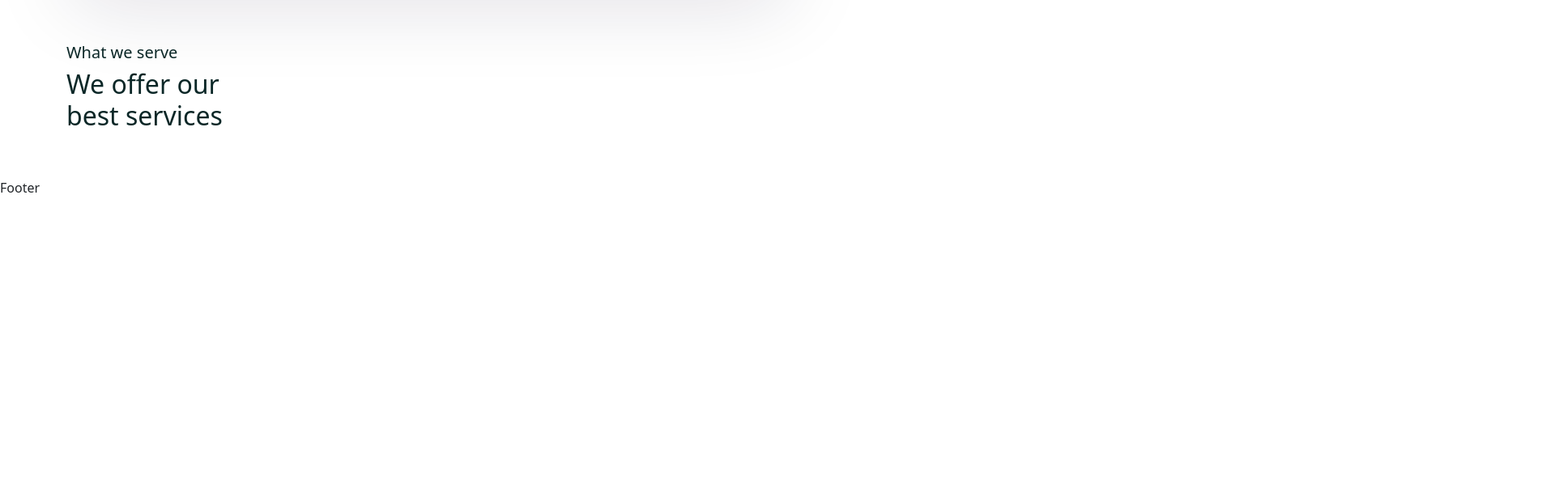
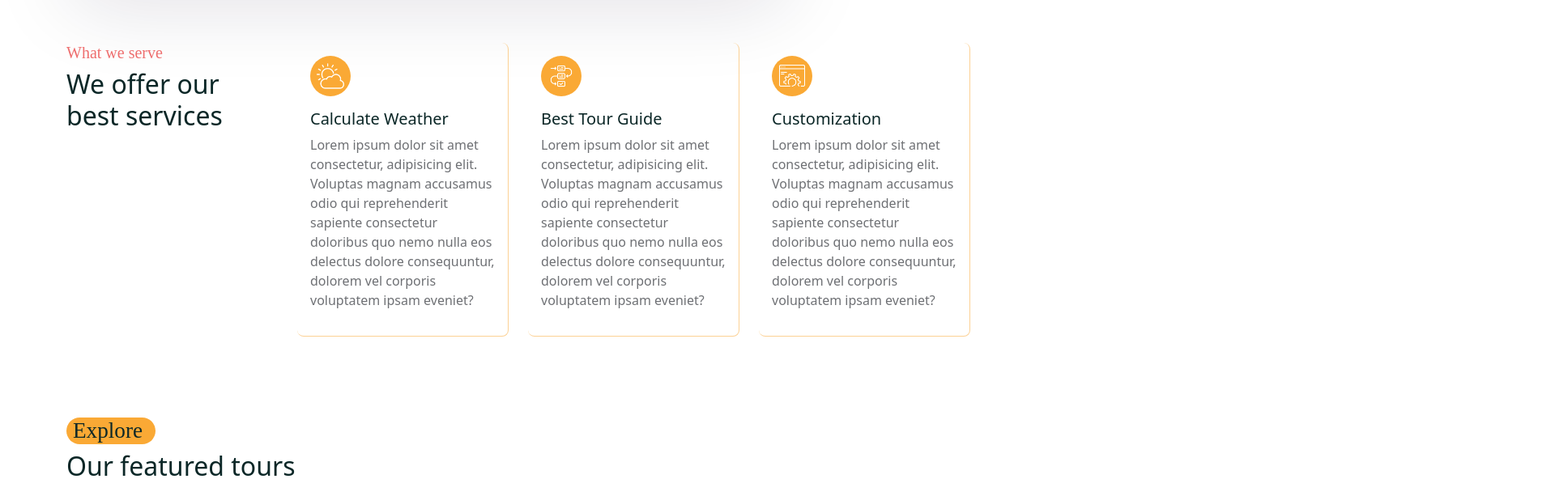
Before and after one commit to Abdul-Rehman2612/Tour-Management, a React (Create React App) app in the folder frontend/: page /home in a window 1280 px wide. Shown: the part 777-1390 px from the top of the page at 81% size, 1920 px wide, since content can reach past the window. Before the commit the page ends 1021 px from the top, so only its background shows below. Built offline with nearby package versions, Linux system fonts and the light colour scheme; a web font is replaced by a local one.

Commit message:
Home Page Changes

```diff
--- /dev/null
+++ b/frontend/src/components/Featured_tours/FeaturedTourList.jsx
@@ -0,0 +1,17 @@
+import React from 'react'
+import TourCard from '../../shared/TourCard';
+import tourData from '../../assets/data/tours';
+import { Col } from 'reactstrap';
+const FeaturedTourList = () => {
+  return <>
+  {
+    tourData?.map(tour=>(
+        <Col lg='3' className='mb-4' key={tour.id}>
+            <TourCard tour={tour} />
+        </Col>
+    ))
+  }
+  </>
+}
+
+export default FeaturedTourList
--- a/frontend/src/pages/Home.jsx
+++ b/frontend/src/pages/Home.jsx
@@ -8,6 +8,8 @@ import worldImg from "../assets/images/world.png";
 import Subtitle from "./../shared/subtitle";
 
 import SearchBar from "../shared/SearchBar";
+import ServiceList from "../services/ServiceList";
+import FeaturedTourList from "../components/Featured_tours/FeaturedTourList";
 
 const Home = () => {
   return (
@@ -27,7 +29,10 @@ const Home = () => {
                   <span className="highlight">memories</span>
                 </h1>
                 <p>
-                Traveling weaves unforgettable memories, blending adventure, discovery, and wonder. Each journey etches indelible marks on our souls, transforming experiences into a treasure trove of cherished stories and lifelong memories.
+                  Traveling weaves unforgettable memories, blending adventure,
+                  discovery, and wonder. Each journey etches indelible marks on
+                  our souls, transforming experiences into a treasure trove of
+                  cherished stories and lifelong memories.
                 </p>
               </div>
             </Col>
@@ -46,21 +51,41 @@ const Home = () => {
                 <img src={heroImg02} alt="" />
               </div>
             </Col>
-            <SearchBar/>
+            <SearchBar />
           </Row>
         </Container>
       </section>
       {/*Hero section end*/}
+
+
+      {/*Services section start*/}
       <section>
         <Container>
           <Row>
-            <Col lg='3'>
-            <h5 className="services__subtitle">What we serve</h5>
-            <h2 className="services__title">We offer our best services</h2>
+            <Col lg="3">
+              <h5 className="services__subtitle">What we serve</h5>
+              <h2 className="services__title">We offer our best services</h2>
             </Col>
+            <ServiceList />
           </Row>
         </Container>
       </section>
+      {/*Services section end*/}
+
+
+      {/* Featured tour section start */}
+      <section>
+        <Container>
+          <Row>
+            <Col lg='12' className="mb-5">
+            <Subtitle subtitle={'Explore'}/>
+            <h2 className="featured__tour-title">Our featured tours</h2>
+            </Col>
+          <FeaturedTourList/>
+          </Row>
+        </Container>
+      </section>
+      {/* Featured tour section end */}
     </>
   );
 };
--- /dev/null
+++ b/frontend/src/services/ServiceCard.jsx
@@ -0,0 +1,16 @@
+import React from "react";
+import "./service-card.css";
+const ServiceCard = ({ item }) => {
+  const { imgUrl, title, desc } = item;
+  return (
+    <div className="service__item">
+      <div className="service__img">
+        <img src={imgUrl} alt="" />
+      </div>
+      <h5>{title}</h5>
+      <p>{desc}</p>
+    </div>
+  );
+};
+
+export default ServiceCard;
--- /dev/null
+++ b/frontend/src/services/ServiceList.jsx
@@ -0,0 +1,39 @@
+import React from "react";
+import ServiceCard from "./ServiceCard";
+import { Col } from "reactstrap";
+
+import weatherImg from "../assets/images/weather.png";
+import guideImg from "../assets/images/guide.png";
+import customizationImg from "../assets/images/customization.png";
+
+const servicesData = [
+  {
+    imgUrl: weatherImg,
+    title: "Calculate Weather",
+    desc: "Lorem ipsum dolor sit amet consectetur, adipisicing elit. Voluptas magnam accusamus odio qui reprehenderit sapiente consectetur doloribus quo nemo nulla eos delectus dolore consequuntur, dolorem vel corporis voluptatem ipsam eveniet?",
+  },
+  {
+    imgUrl: guideImg,
+    title: "Best Tour Guide",
+    desc: "Lorem ipsum dolor sit amet consectetur, adipisicing elit. Voluptas magnam accusamus odio qui reprehenderit sapiente consectetur doloribus quo nemo nulla eos delectus dolore consequuntur, dolorem vel corporis voluptatem ipsam eveniet?",
+  },
+  {
+    imgUrl: customizationImg,
+    title: "Customization",
+    desc: "Lorem ipsum dolor sit amet consectetur, adipisicing elit. Voluptas magnam accusamus odio qui reprehenderit sapiente consectetur doloribus quo nemo nulla eos delectus dolore consequuntur, dolorem vel corporis voluptatem ipsam eveniet?",
+  },
+];
+
+const ServiceList = () => {
+  return (
+    <>
+      {servicesData.map((item, index) => (
+        <Col lg="3" key={index}>
+          <ServiceCard item={item} />
+        </Col>
+      ))}
+    </>
+  );
+};
+
+export default ServiceList;
--- /dev/null
+++ b/frontend/src/services/service-card.css
@@ -0,0 +1,33 @@
+.service__item {
+    padding: 1rem;
+    border-bottom: 1px solid #faa83586;
+    border-right: 1px solid #faa83586;
+    border-radius: 0.5rem;
+}
+
+.service__img {
+    width: 50px;
+    height: 50px;
+    display: flex;
+    align-items: center;
+    justify-content: center;
+    border-radius: 50px;
+    background: var(--secondary-color);
+    padding: 0.5rem;
+    margin-bottom: 1rem;
+    line-height: 50px;
+}
+
+.service__img img{
+    width: 100%;
+}
+
+.service__item h5{
+    font-style: 1.1rem;
+    font-weight: 500;
+}
+
+.service__item p{
+    font-style: 0.9rem;
+    color: var(--text-color);
+}
--- /dev/null
+++ b/frontend/src/shared/TourCard.jsx
@@ -0,0 +1,48 @@
+import React from "react";
+import { Card, CardBody } from "reactstrap";
+import { Link } from "react-router-dom";
+
+const TourCard = ({ tour }) => {
+  const { id, title, city, photo, price, featured, avgRating, reviews } = tour;
+
+  return (
+    <div className="tour__card">
+      <Card>
+        <div className="tour__img">
+          <img src={photo} alt="tour-img" />
+          <span>Featured</span>
+        </div>
+      </Card>
+
+      <CardBody>
+        <div className="card__top d-flex align-items-center justify-content-between">
+          <span className="tour__location d-flex align-items-center gap-1">
+            <i class="ri-map-pin-line"></i>
+            {city}
+          </span>
+          <span className="tour__rating d-flex align-items-center gap-1">
+            <i class="ri-star-fill"></i>
+            <span>{reviews.length}</span>
+            {avgRating}
+          </span>
+        </div>
+
+        <h5 className="tour__title">
+          <Link to={"/tours/${id}"}>{title}</Link>
+        </h5>
+
+        <div className="card__bottom d-flex align-items-center justify-content-between mt-3">
+          <h5>
+            ${price}
+            <span> /per person</span>
+          </h5>
+          <button className="btn booking_btn">
+            <Link to={"/tours/${id}"}>Book Now</Link>
+          </button>
+        </div>
+      </CardBody>
+    </div>
+  );
+};
+
+export default TourCard;
--- a/frontend/src/styles/home.css
+++ b/frontend/src/styles/home.css
@@ -37,3 +37,20 @@
 .hero__img-box {
     padding-top: 2rem;
 }
+
+.services__subtitle {
+    font-style: 2.2em;
+    font-weight: 500;
+    color: #ee6e6e;
+    font-family: var(--subtitle-font-name);
+}
+
+.services__title {
+    font-style: 2.5rem;
+    font-weight: 500;
+}
+
+.featured__tour-title {
+    font-style: 2.3rem;
+    font-weight: 500;
+}
```
Also changed, not shown: frontend/src/shared/tour-card.css (added).
